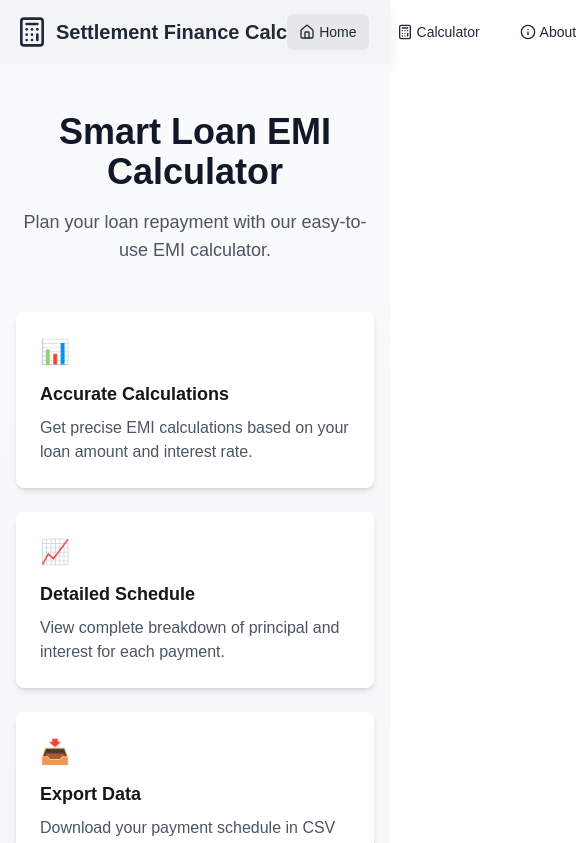
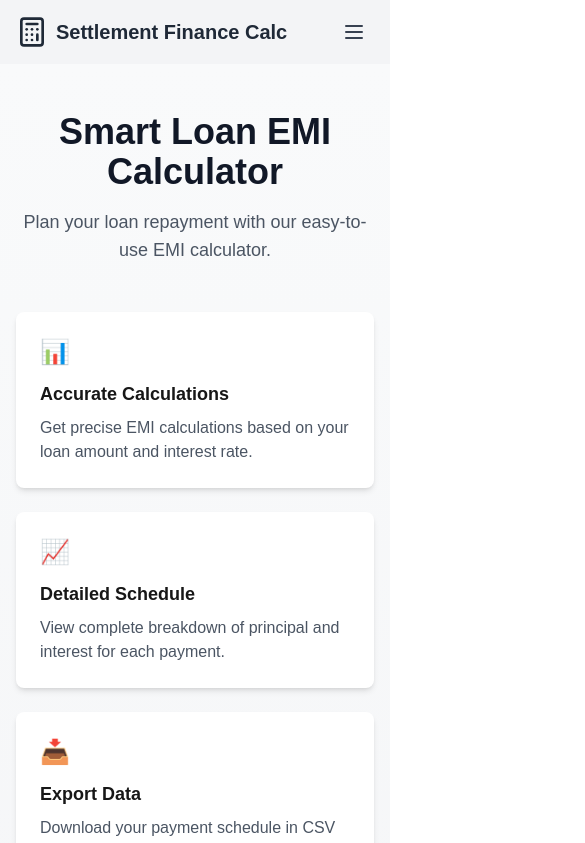
Before and after one commit to measman/loan-calculator, a Next.js app: page / in a window 390 px wide. Shown: the top 843 px of the page, 585 px wide, since content can reach past the window. Built offline with nearby package versions, Linux system fonts and the light colour scheme.

Commit message:
responsive navbar

```diff
--- a/app/components/layout/Navbar.jsx
+++ b/app/components/layout/Navbar.jsx
@@ -11,6 +11,8 @@ const Navbar = () => {
     return pathname === path ? 'bg-blue-700' : '';
   };
 
+  const [isMenuOpen, setIsMenuOpen] = React.useState(false);
+
   return (
     <nav className="bg-gray-100 text-gray-800 shadow-lg">
       <div className="max-w-7xl mx-auto px-4 sm:px-6 lg:px-8">
@@ -23,8 +25,29 @@ const Navbar = () => {
             </Link>
           </div>
 
-          {/* Navigation Links */}
-          <div className="flex space-x-4">
+          {/* Hamburger Menu Button */}
+          <div className="md:hidden">
+            <button
+              onClick={() => setIsMenuOpen(!isMenuOpen)}
+              className="inline-flex items-center justify-center p-2 rounded-md text-gray-700 hover:bg-gray-200"
+            >
+              <svg
+                className="h-6 w-6"
+                fill="none"
+                viewBox="0 0 24 24"
+                stroke="currentColor"
+              >
+                {isMenuOpen ? (
+                  <path strokeLinecap="round" strokeLinejoin="round" strokeWidth={2} d="M6 18L18 6M6 6l12 12" />
+                ) : (
+                  <path strokeLinecap="round" strokeLinejoin="round" strokeWidth={2} d="M4 6h16M4 12h16M4 18h16" />
+                )}
+              </svg>
+            </button>
+          </div>
+
+          {/* Desktop Navigation Links */}
+          <div className="hidden md:flex space-x-4">
             <Link
               href="/"
               className={`flex items-center space-x-1 px-3 py-2 rounded-md text-sm font-medium hover:bg-gray-200 transition-colors ${isActiveLink('/') ? 'bg-gray-200' : ''}`}
@@ -50,6 +73,37 @@ const Navbar = () => {
             </Link>
           </div>
         </div>
+
+        {/* Mobile Navigation Menu */}
+        {isMenuOpen && (
+          <div className="md:hidden">
+            <div className="px-2 pt-2 pb-3 space-y-1 sm:px-3">
+              <Link
+                href="/"
+                className={`flex items-center space-x-1 px-3 py-2 rounded-md text-sm font-medium hover:bg-gray-200 transition-colors ${isActiveLink('/') ? 'bg-gray-200' : ''}`}
+              >
+                <Home className="h-4 w-4" />
+                <span>Home</span>
+              </Link>
+
+              <Link
+                href="/calculator"
+                className={`flex items-center space-x-1 px-3 py-2 rounded-md text-sm font-medium hover:bg-gray-200 transition-colors ${isActiveLink('/calculator') ? 'bg-gray-200' : ''}`}
+              >
+                <Calculator className="h-4 w-4" />
+                <span>Calculator</span>
+              </Link>
+
+              <Link
+                href="/about"
+                className={`flex items-center space-x-1 px-3 py-2 rounded-md text-sm font-medium hover:bg-gray-200 transition-colors ${isActiveLink('/about') ? 'bg-gray-200' : ''}`}
+              >
+                <Info className="h-4 w-4" />
+                <span>About</span>
+              </Link>
+            </div>
+          </div>
+        )}
       </div>
     </nav>
   );
```
